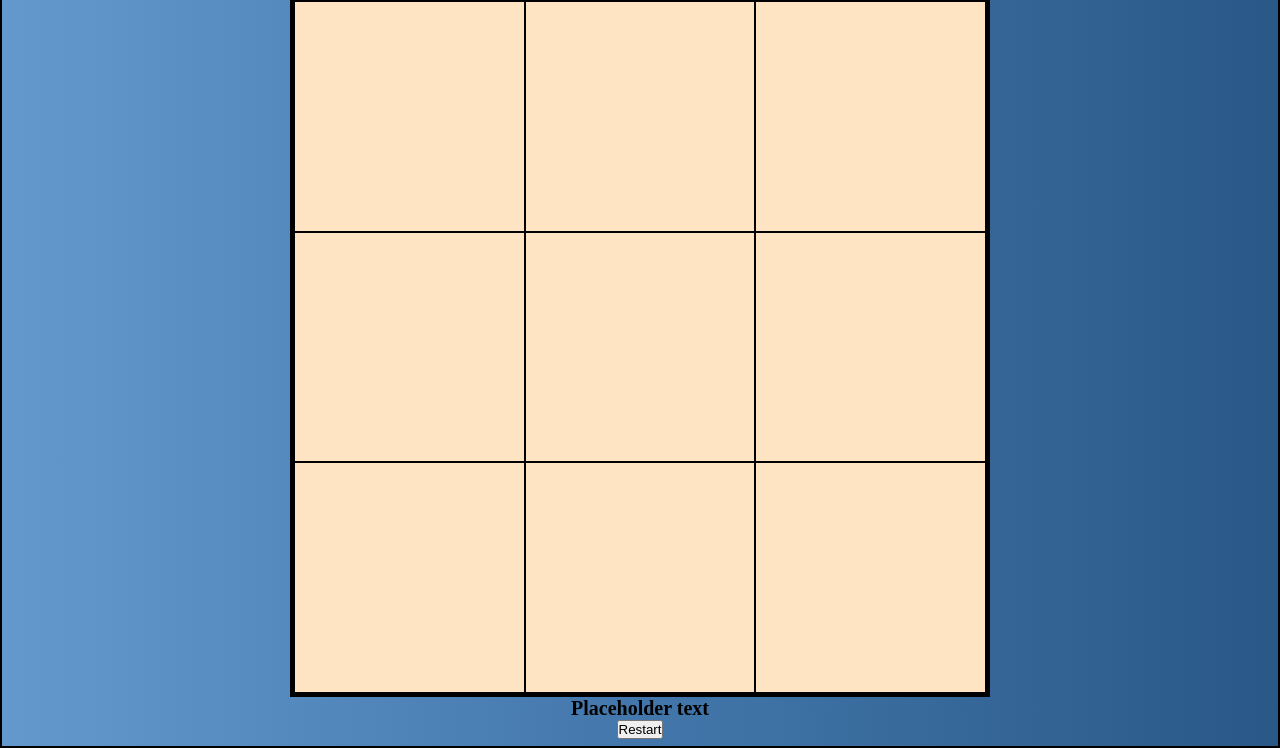
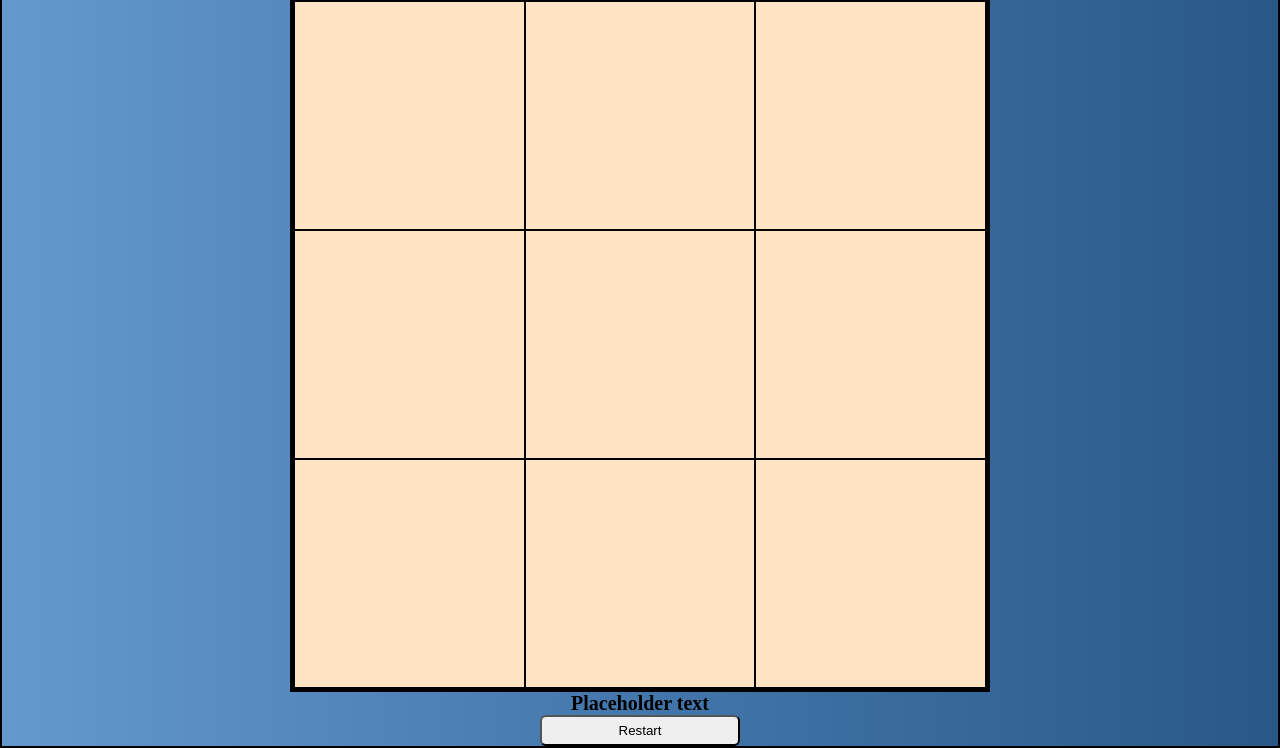
Before and after one commit to kapowlo/odin-TicTacToe, a plain HTML site: page index.html in a window 1280 px wide. Shown: the part 52-800 px from the top of the page. Drawn offline with Linux system fonts and the light colour scheme.

Commit message:
Fixed small issue  with the .board whenever i clicked on a cell to add an 'x' or 'o' that cell would grow and push the other cells so instead of repeat(3,auto) i went with repeat(3,1fr) now the columns have a fixed size and wont grow when i click on the cell to add an 'x' or 'o' same logic applies to the row
Added styles for restart button
box shadow style and cursor style on both
hover and focus state

```diff
--- a/style.css
+++ b/style.css
@@ -30,7 +30,11 @@ body {
   border: 4px solid black;
 
   display: grid;
-  grid-template-columns: repeat(3, auto);
+  /*when I was clicking on the grid cell to add x or o that specific cell would get a bit bigger and push the other cells.
+  replacing the second parameter auto with 1fr and putting in a size of 1fr for the rows solves this issue
+  */
+  grid-template-columns: repeat(3, 1fr);
+  grid-auto-rows: 1fr;
 }
 .grid-cell {
   border: 1px solid black;
@@ -47,3 +51,15 @@ body {
   font-size: 1.25rem;
   font-weight: 700;
 }
+
+.restartBtn {
+  padding: 6px 8px;
+  width: 200px;
+  border-radius: 6px;
+}
+
+.restartBtn:hover,
+.restartBtn:focus {
+  cursor: pointer;
+  box-shadow: 0px 9px 30px 0px rgba(0, 0, 0, 1);
+}
```
